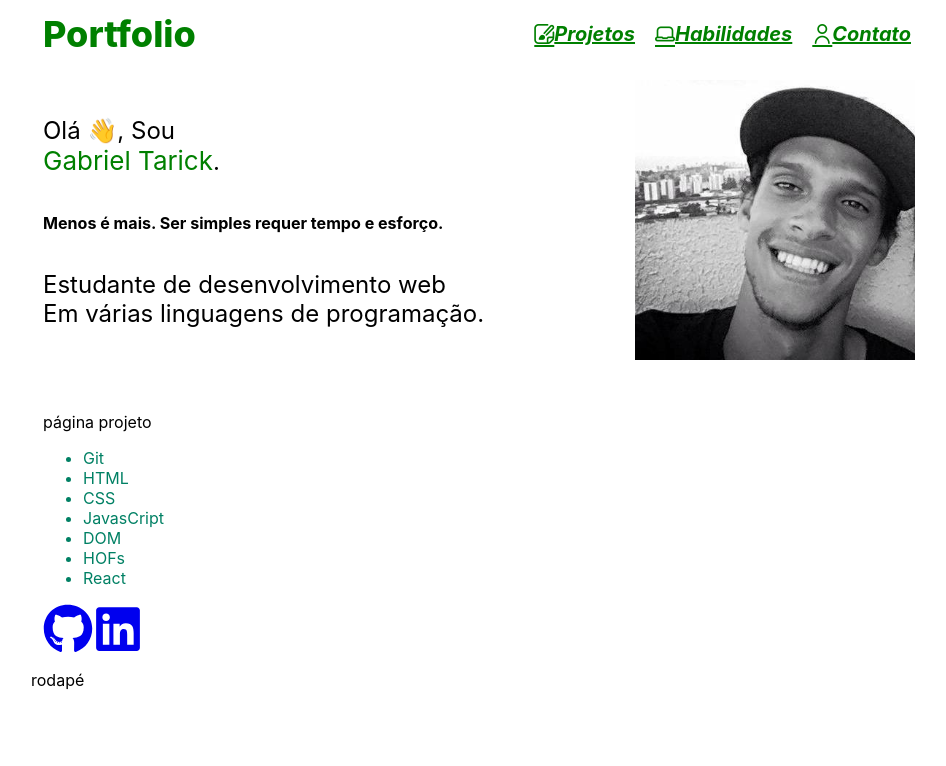
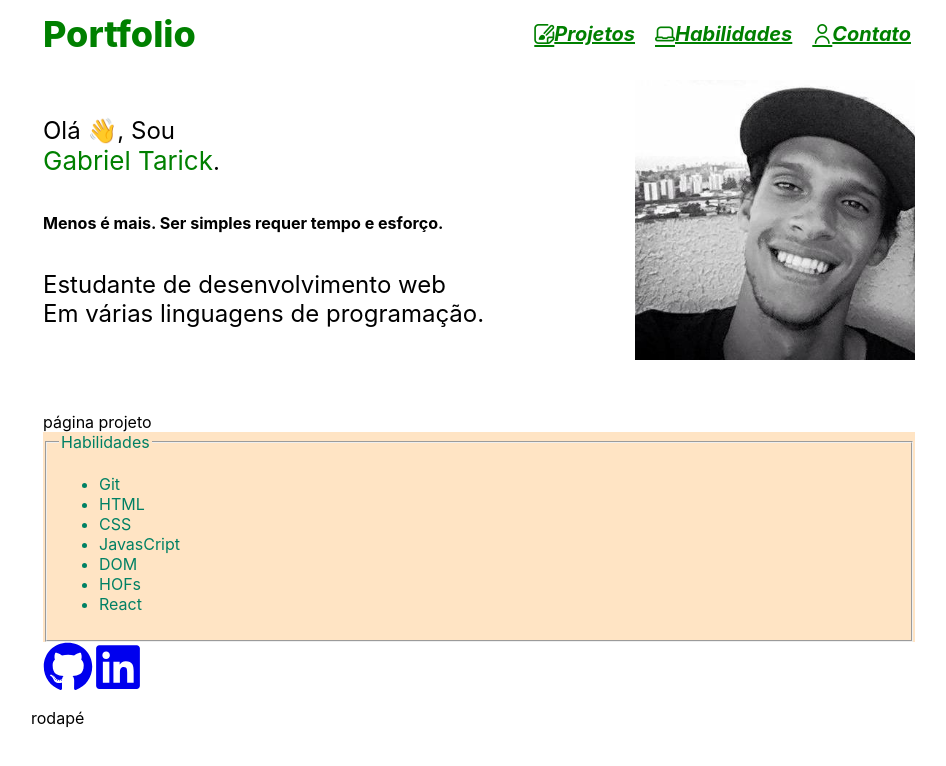
Before and after one commit to p4n1k0/my-portfolio, a React (Create React App) app: page / in a window 1280 px wide. Shown: the top 766 px of the page, without its empty margins (161-1107 px from the left). Built offline with nearby package versions, Linux system fonts and the light colour scheme.

Commit message:
add fildset

```diff
--- a/src/components/body/contact/Contact.jsx
+++ b/src/components/body/contact/Contact.jsx
@@ -1,10 +1,10 @@
 import React from 'react'
-import Social from '../../comp/social/Social'
+import Social from '../../comp/social/Social';
 
 function Contact() {
   return (
     <div className="contact">
-      <div className="social-web">
+      <div className="social-web" >
         <Social />
       </div>
     </div>
--- a/src/components/body/skill/Skills.jsx
+++ b/src/components/body/skill/Skills.jsx
@@ -1,7 +1,7 @@
 import React from 'react'
 import './../skill/skills.css'
 
-const Task = (value) => { return (<li key={value}>{value}</li>) };
+const Skill = (value) => { return (<li key={value}>{value}</li>) };
 
 const habilidades = ['Git', 'HTML', 'CSS', 'JavasCript', 'DOM', 'HOFs', 'React'];
 
@@ -9,7 +9,10 @@ function Skills() {
   return (
     <div className="skills">
       <div className="skills-info">
-        <ul>{habilidades.map((habilidade) => Task(habilidade))}</ul>
+        <fieldset>
+          <legend>Habilidades</legend>
+          <ul>{habilidades.map((habilidade) => Skill(habilidade))}</ul>
+        </fieldset>
       </div>
     </div>
   )
--- a/src/components/body/skill/skills.css
+++ b/src/components/body/skill/skills.css
@@ -1,3 +1,4 @@
 .skills-info {
     color: rgb(0, 128, 100);
+    background-color: bisque;
 }
--- a/src/components/comp/social/Social.jsx
+++ b/src/components/comp/social/Social.jsx
@@ -2,7 +2,7 @@ import React from 'react';
 import { FaGithub } from 'react-icons/fa';
 import { FaLinkedin } from 'react-icons/fa';
 
-function Social() {
+export default function Social() {
     return (
         <div className="social-contact">
             <div className="social-icon-div">
@@ -14,10 +14,7 @@ function Social() {
                 <a href="https://www.linkedin.com/in/gabriel-tarick-bb708917b/">
                     <FaLinkedin size={50} />
                 </a>
-
             </div>
         </div>
     )
 }
-
-export default Social;
```
